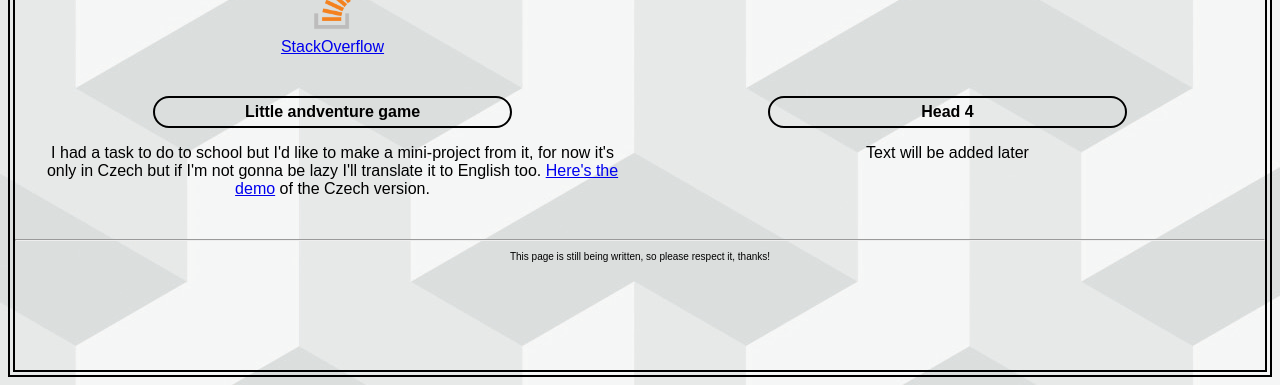
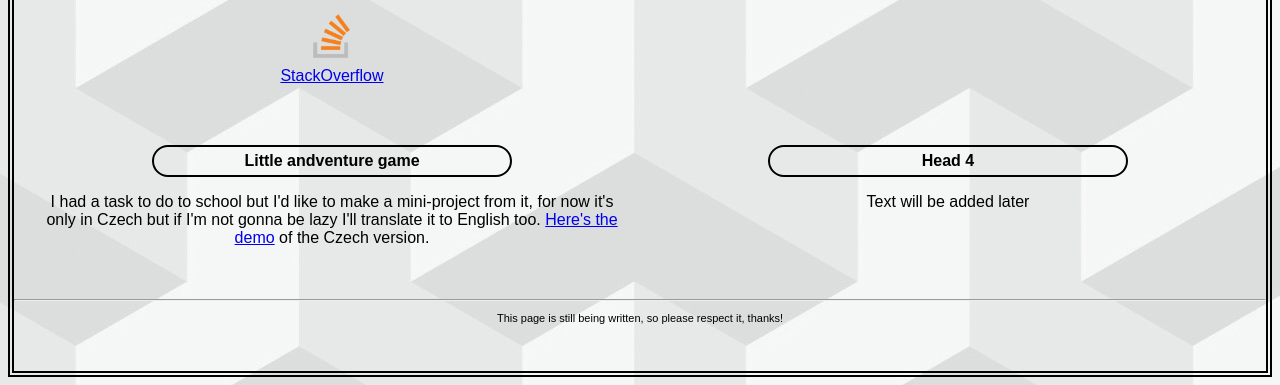
Before and after one commit to Y0ngg4n/joedmin580.github.io, a plain HTML site: page index.html in a window 1280 px wide. Shown: the part 415-800 px from the top of the page. Drawn offline with Linux system fonts and the light colour scheme.

Commit message:
Update index.html

```diff
--- a/index.html
+++ b/index.html
@@ -8,14 +8,14 @@
     <body class="pozadi_okraje_text">
         <style>
             .stred {text-align: center;}
-            .pozadi_okraje_text {border-color: black; border-style: double; border-width: 7px; text-align: center; background-image: url("wallpaper.jpg"); font-family:fantasy; font-weight:500;}
+            .pozadi_okraje_text {border-color: black; border-style: double; border-width: 6px; text-align: center; background-image: url("wallpaper.jpg"); font-family:fantasy; font-weight:500;}
             .popisek {padding: 0px 0px 10px 0px; margin: 0px 0px 10px 0px;}
 
-            [style="sloupce"] {display: grid; grid-template-columns:  1fr 1fr;text-align: center; padding: 0px 5px 0px 5px; margin: 10px 5px 0px 5px;}
+            [style="sloupce"] {display: grid; grid-template-columns:  1fr 1fr;text-align: center; padding: 10px 5px 10px 5px; margin: 10px 5px 10px 5px;}
 
             h1 {text-align: center;padding:10px 45px 10px 45px;margin: 10px 45px 10px 45px; border-top: transparent; border-right: transparent; border-bottom: blue; border-left: transparent; border-style:solid;}
-            p {border-width: 0px 15px 0px 15px; border-style:solid; border-color: transparent;}
-            footer {text-align: center; font-size: 10px; padding:10px 0px 0px 0px; margin: 10px 0px 10px 0px;}
+            p {border-width: 0px 20px 0px 20px; border-style:solid; border-color: transparent;}
+            footer {text-align: center; font-size: 11px; padding:10px 0px 0px 0px; margin: 10px 0px 10px 0px;}
             h4 {border-style: solid; border-radius: 50px; padding:5px 10px 5px 10px; margin: 10px 10vw 10px 10vw; border-width: 2px;}
         </style>
         <h1>Welcome to my page!</h1>
```
